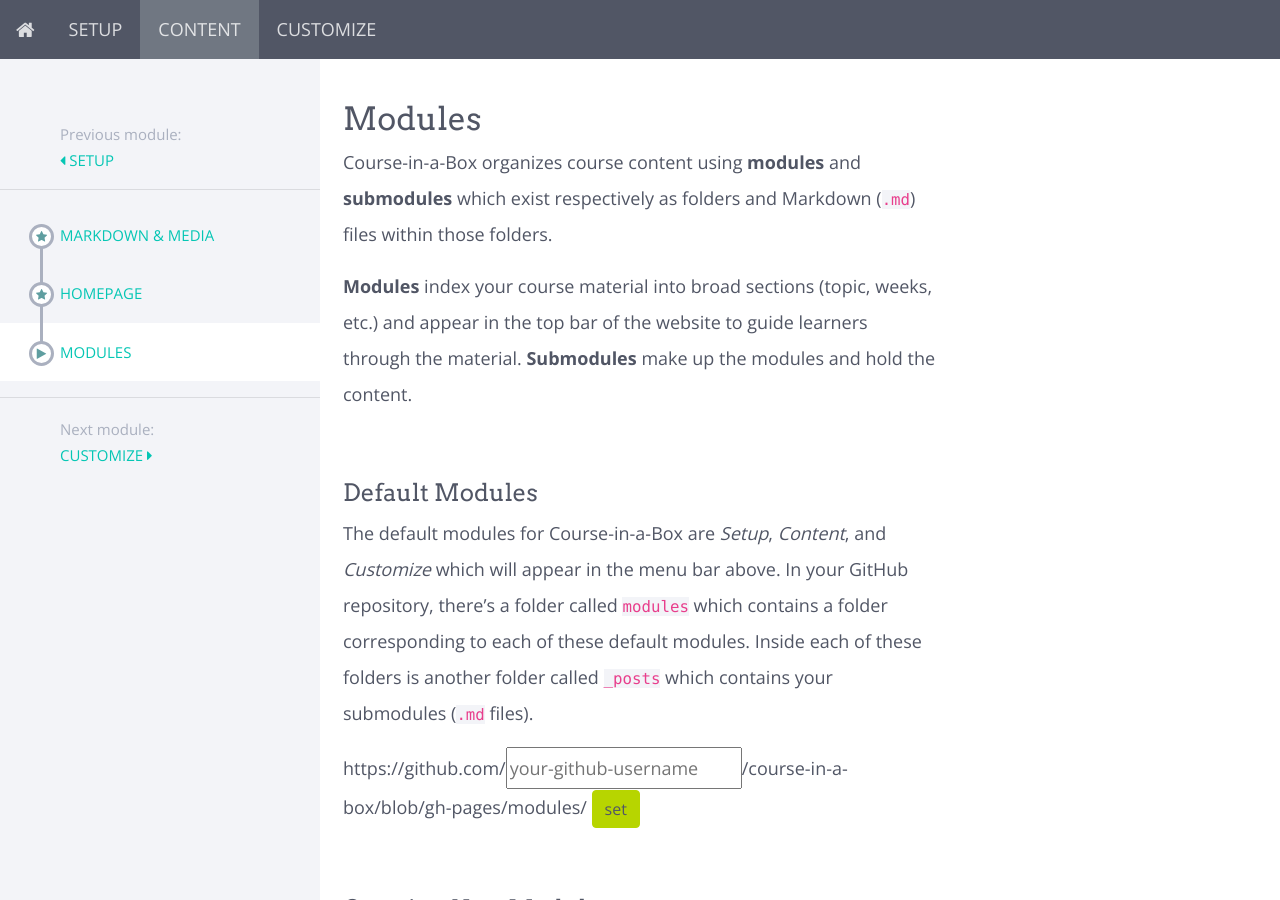
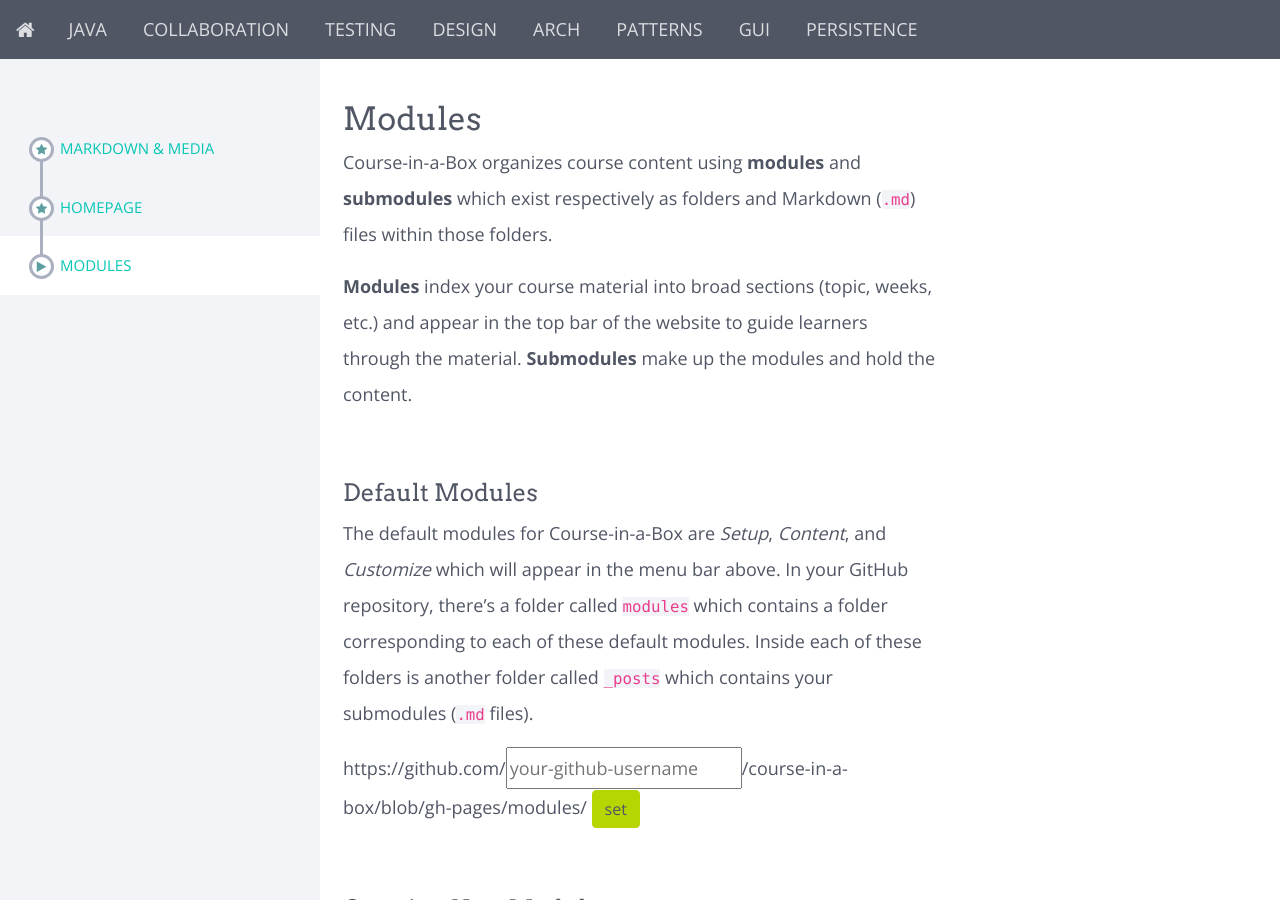
Before and after one commit to sde-coursepack/sde-coursepack.github.io, a Jekyll site: the page built from modules/content/_posts/2000-01-03-modules.md, in a window 1280 px wide and 900 px high. Built offline with Jekyll 4.4.1, drawn with Linux system fonts in a browser that asks for light colours; nearby versions of some CDN libraries.

Commit message:
Updated course_yaml with topics

```diff
--- a/_data/course.yml
+++ b/_data/course.yml
@@ -1,3 +1,3 @@
-title: Course-in-a-Box
-description: An open-source project for creating online courses, built by <a href="https://www.p2pu.org">P2PU</a>
-modules: ["setup", "content", "customize"]
+title: Software Development Essentials
+description: A course for teaching students how to build larger, more complicated software systems collaboratively, including end-to-end development.
+modules: ["java", "collaboration", "testing", "design", "arch", "patterns", "gui", "persistence"]
```
